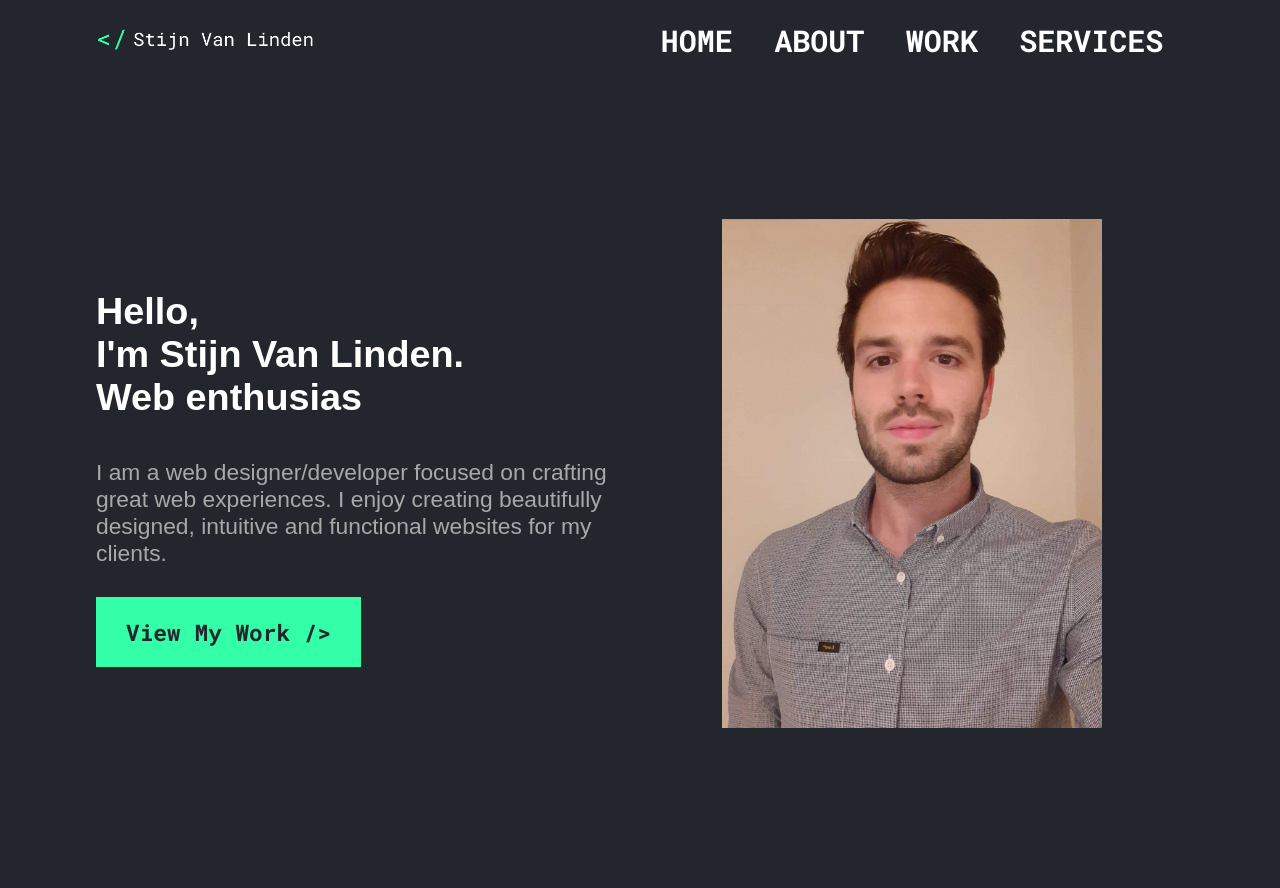
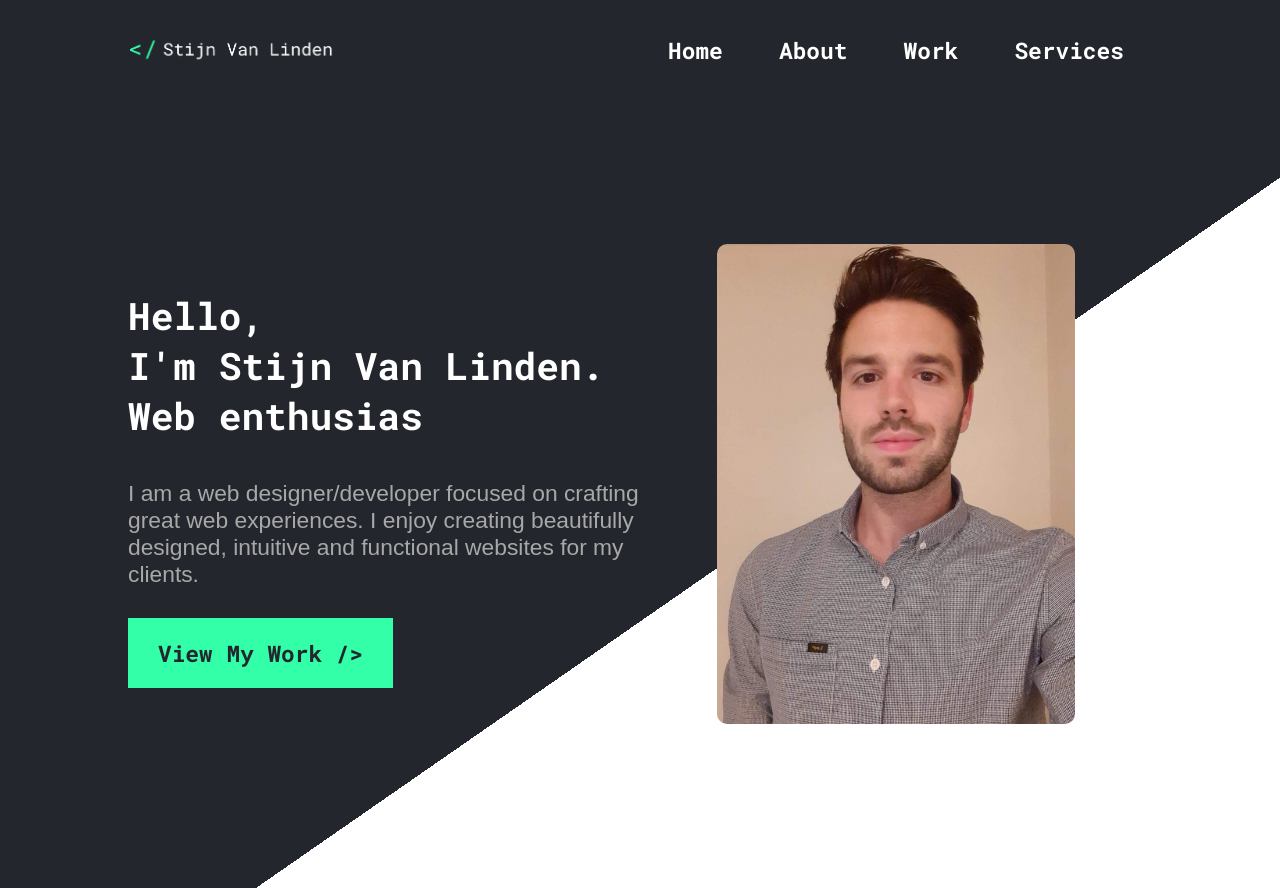
Before and after one commit to svanlinden/portofolio-stijn, a plain HTML site: page index.html in a window 1280 px wide. Before the commit the page ends 867 px from the top, so only its background shows below. Drawn offline with Linux system fonts and the light colour scheme; a web font is replaced by a local one.

Commit message:
aantal aanpassingen

```diff
--- a/css/style.css
+++ b/css/style.css
@@ -14,7 +14,8 @@ html {
 }
 
 body {
-    background: #23272d;
+    background: linear-gradient(to right bottom,
+    #23272d 60%, white 40%);
     color: white;
 }
 
@@ -23,23 +24,34 @@ body {
 
 nav {
     min-height: 10vh;
-    width: 85%;
+    width: 80%;
     margin: auto;
     display: flex;
     align-items: center;
     flex-wrap: wrap;
+    padding-top: 2rem;
 
 }
 
 ul {
     list-style: none;
+
+}
+
+ul li {
+    animation: mymoveTop 1.6s;
+    animation-iteration-count: 1;
 }
 
 a {
     text-decoration: none;
     color: white;
-    font-size: 3rem;
+    font-size: calc(1rem + 1vw);
     font-family: "Roboto Mono", monospace;
+}
+
+nav a:hover {
+    color: #33ffa9;
 }
 
 #logo {
@@ -48,6 +60,8 @@ a {
 
 #logo img {
     width: 40%;
+    animation: mymoveTop 1.6s;
+    animation-iteration-count: 1;
 }
 
 .nav-links {
@@ -65,10 +79,11 @@ a {
 
 .hero {
     min-height: 90vh;
-    width: 85%;
+    width: 80%;
     margin: auto;
     display: flex;
     flex-wrap: wrap;
+
 }
 
 .hero-text {
@@ -77,13 +92,15 @@ a {
     flex-wrap: wrap;
     align-items: center;
     padding: 20rem 0rem;
+    animation: fadeIn 2s;
 
 }
 
 .hero-text h1 {
     font-size: calc(2.5rem + 1vw);
     padding: 1rem 0rem;
-    font-family: "Muli", sans-serif;
+    font-family: "Roboto Mono", monospace;
+    font-weight: 200;
 
 }
 
@@ -105,26 +122,59 @@ a {
     font-family: "Roboto Mono", monospace;
 }
 
+button:hover {
+    background: white;
+}
+
 
 .hero-image {
     flex: 1 1 40rem;
     display: flex;
+    animation: fadeIn 2s;
 }
 
 .hero-image img {
     width: 70%;
     margin: auto;
+    border-radius: 1rem;
+}
+
+/* Animations */
+
+
+@keyframes mymoveTop {
+    from {
+        transform: translateY(-200%);
+    }
+    to {
+        transform: translateY(0%);
+    }
+}
+
+@keyframes fadeIn {
+    from {
+        opacity: 0;
+    }
+    to {
+        opacity: 1;
+    }
 }
 
 /* Media Queries */
 
 @media screen and (max-width: 1119px) {
+    /* Global Styles */
+    body {
+        background: linear-gradient(to right bottom,
+        #23272d 70%, white 40%);
+    }
+
     /* Navigation*/
     nav {
         justify-content: center;
     }
 
-    a{
+    a {
         padding: 0rem 1rem;
     }
 
@@ -134,7 +184,8 @@ a {
         justify-content: center;
         padding: 2rem;
     }
-    #logo img{
+
+    #logo img {
         width: 80%;
     }
 
@@ -150,6 +201,10 @@ a {
 }
 
 @media screen and (max-width: 768px) {
+    /*Global Styles*/
+    body {
+        background: #23272d;
+    }
 
     /* Navigation */
     nav {
@@ -175,6 +230,8 @@ a {
         right: 5%;
         position: relative;
         display: block;
+        animation: mymoveTop 2s;
+        animation-iteration-count: 1;
     }
 
     .burger span {
@@ -236,7 +293,7 @@ a {
 
 
     /* Hero Section*/
-    .hero-text p{
+    .hero-text p {
         font-size: 2rem;
     }
 
--- a/index.html
+++ b/index.html
@@ -27,10 +27,10 @@
         </div>
         <input class="menu-check" type="checkbox">
         <ul class="nav-links">
-            <li><a href="#">HOME</a></li>
-            <li><a href="#">ABOUT</a></li>
-            <li><a href="#">WORK</a></li>
-            <li><a href="#">SERVICES</a></li>
+            <li><a href="#">Home</a></li>
+            <li><a href="#">About</a></li>
+            <li><a href="#">Work</a></li>
+            <li><a href="#">Services</a></li>
         </ul>
         <div class="burger">
             <span></span>
```
